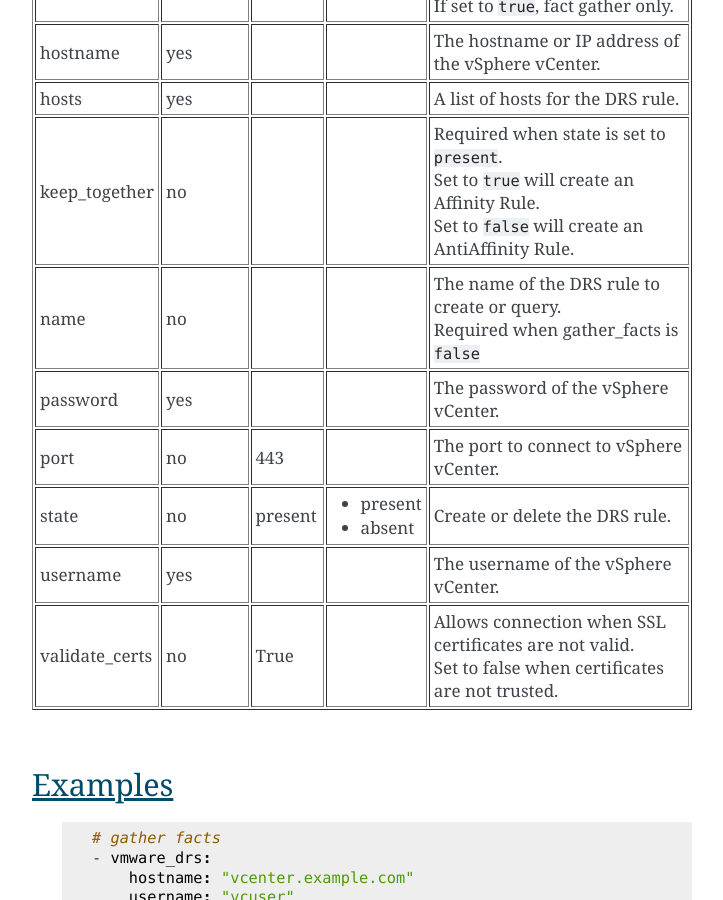
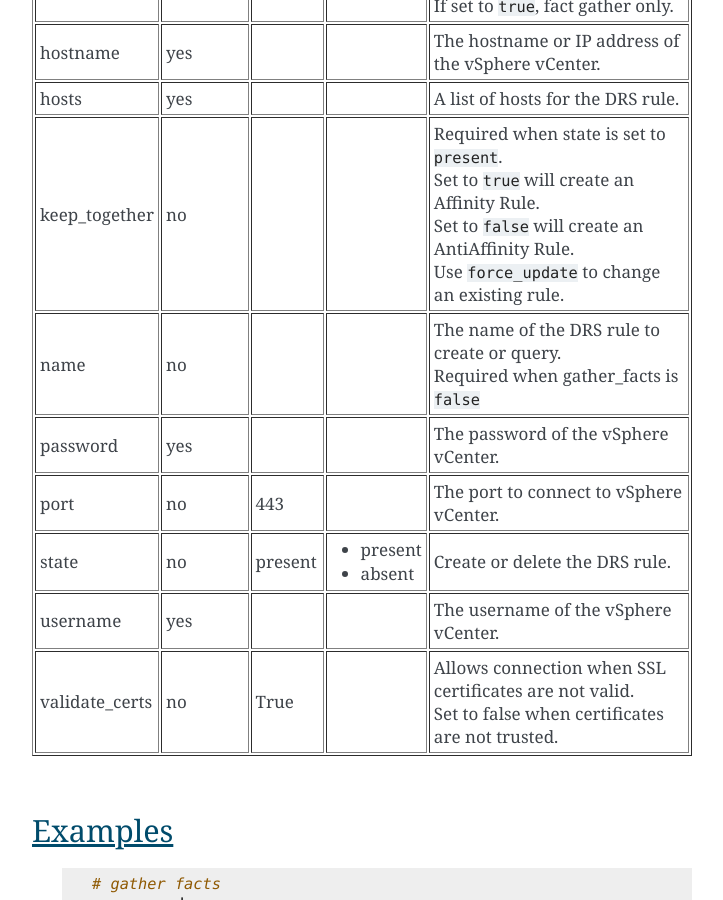
Before and after one commit to napalm255/ansible-vmware_drs, a Sphinx documentation site: the page built from docs/vmware_drs.rst, in a window 1280 px wide and 900 px high, scrolled down 948 px. Shown: the whole window, without its empty margins (388-1111 px from the left). Built offline with Sphinx 7.4.7, drawn with Linux system fonts in a browser that asks for light colours.

Commit message:
updated doc

```diff
--- a/docs/vmware_drs.rst
+++ b/docs/vmware_drs.rst
@@ -72,7 +72,7 @@ Options
     <td>no</td>
     <td></td>
         <td><ul></ul></td>
-        <td><div>Required when state is set to <code>present</code>.</div><div>Set to <code>true</code> will create an Affinity Rule.</div><div>Set to <code>false</code> will create an AntiAffinity Rule.</div></td></tr>
+        <td><div>Required when state is set to <code>present</code>.</div><div>Set to <code>true</code> will create an Affinity Rule.</div><div>Set to <code>false</code> will create an AntiAffinity Rule.</div><div>Use <code>force_update</code> to change an existing rule.</div></td></tr>
             <tr>
     <td>name<br/><div style="font-size: small;"></div></td>
     <td>no</td>
```
